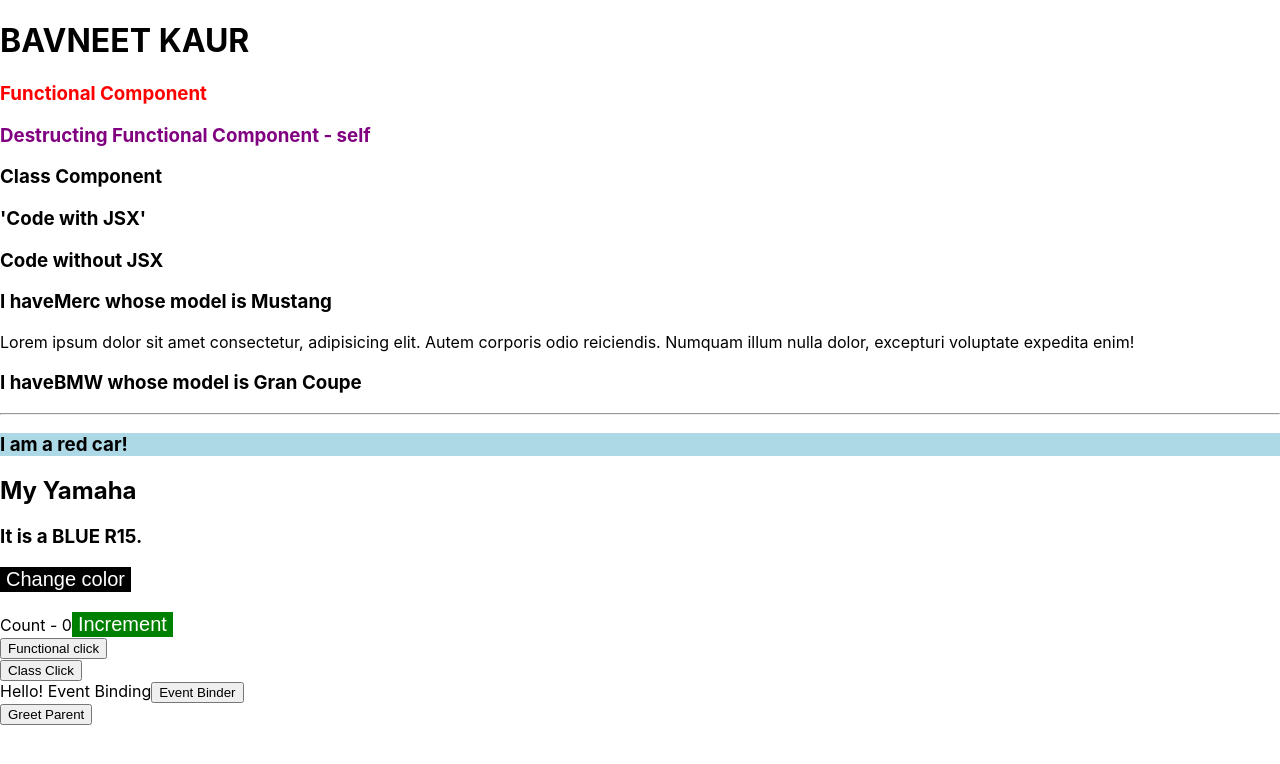
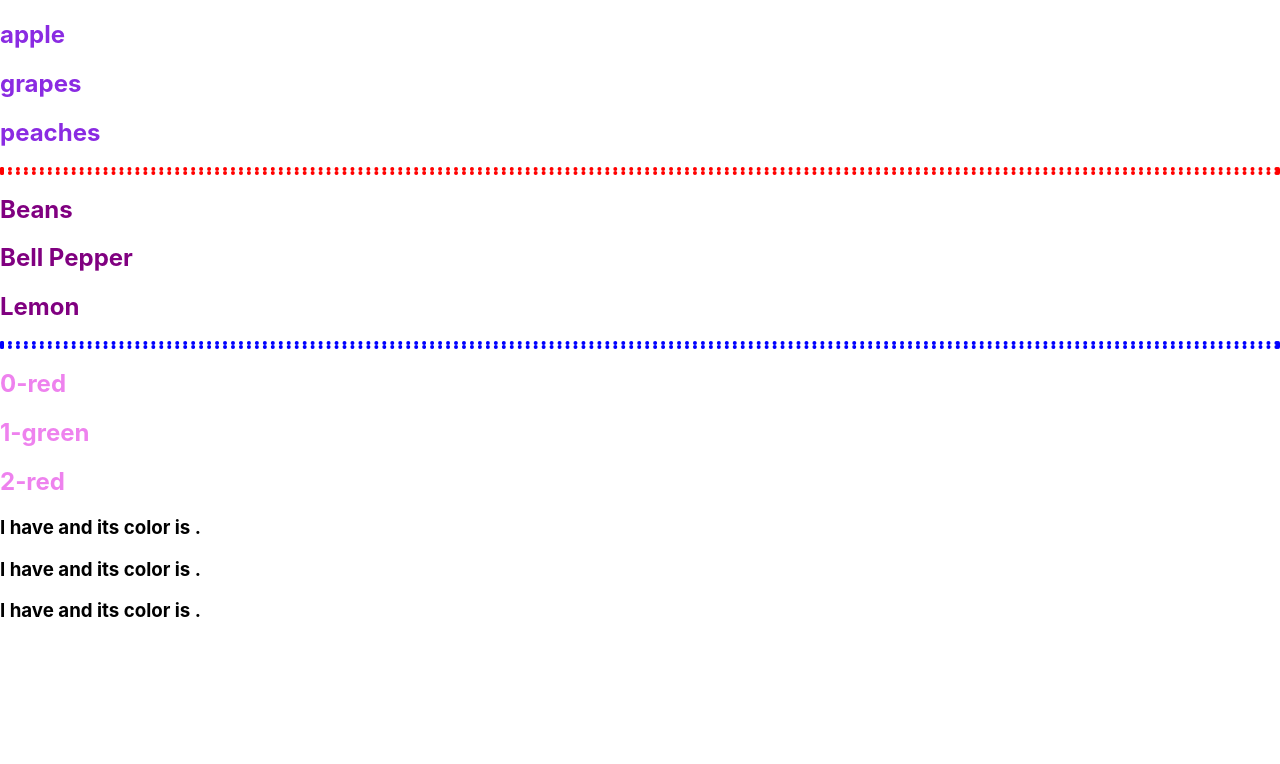
Before and after one commit to Bavneet-kaur/ReactJS, a React (Create React App) app: page / in a window 1280 px wide. Shown: the top 764 px of the page. Built offline with nearby package versions, Linux system fonts and the light colour scheme.

Commit message:
conditional and list rendering

```diff
--- a/src/App.js
+++ b/src/App.js
@@ -11,14 +11,17 @@ import FuncClick from "./Components/FuncClick";
 import ClassClick from "./Components/ClassClick";
 import EventBind from "./Components/EventBind";
 import ParentComp from "./Components/ParentComp";
+import CondClass from "./Components/CondClass.js";
+import List01 from "./Components/List01.js";
+import List02 from "./Components/List02.js";
 
 function App() {
   return (
     <div className="App">
-      <h1>BAVNEET KAUR</h1>
+      {/* <h1>BAVNEET KAUR</h1> */}
       {/* to use the function 'FunComp' we simply call it by self closing html tag
       (if there is no content between them)*/}
-      <FuncComp name = "Destructing" control = "self"/>
+      {/* <FuncComp name = "Destructing" control = "self"/>
       <ClassComp />
       <WithJSX />
       <WithoutJSX />
@@ -30,13 +33,16 @@ function App() {
         </p>
       </Car>
       <Car name="BMW" model="Gran Coupe" /> {/* props used as an attribute */}
-      <CarGarage color ="red"/>
+      {/*<CarGarage color ="red"/>
       <Message/>
       <Counter/>
       <FuncClick/>
       <ClassClick/>
       <EventBind/>
       <ParentComp/>
+      <CondClass/> */}
+      <List01/>
+      <List02/>
     </div>
   );
 }
--- /dev/null
+++ b/src/Components/CondClass.js
@@ -0,0 +1,52 @@
+import React, { Component } from "react";
+
+class CondClass extends Component {
+  constructor(props) {
+    super(props);
+
+    this.state = {
+      isLoggedIn: true
+    };
+  }
+
+  render() {
+    /**
+     **first aproach ---> if-else statements
+     */
+    //     if(this.state.isLoggedIn){
+    //         return <h3>Welcome Bavneet Kaur</h3>
+    //     }else {
+    //         return <h3>Welcome guest</h3>
+    //     }
+    //   }
+    /**
+     **second aproach ---> element varibale
+     */
+//     let message;
+//     if (this.state.isLoggedIn) {
+//       message = <h3>Welcome Bavneet</h3>;
+//     } else {
+//       message = <h3>Welcome guest</h3>;
+//     }
+//     return <div>{message}</div>;
+//   }
+  /**
+   **third aproach ---> ternary operator
+   */
+//   return(
+//     this.state.isLoggedIn ? (
+//         <h3>Welcome Bavneet</h3>
+//     ) : (
+//         <h3>Welcome Guest</h3>
+//     )
+//   )
+  /**
+   **fourth aproach ---> short-circuit operators (&&(AND), ||(OR))
+   */
+  return(
+    this.state.isLoggedIn && <h3>Welcome Bavneet</h3>
+  )
+}
+}
+
+export default CondClass;
--- /dev/null
+++ b/src/Components/List01.js
@@ -0,0 +1,47 @@
+import React from "react";
+
+function List01() {
+  const fruits = ["apple", "grapes", "peaches"];
+
+  const veggies = ["Beans", "Bell Pepper", "Lemon"];
+  const veggiesList = veggies.map((veggies) => (
+    <h2 style={{ color: "purple" }}>{veggies}</h2>
+  ));
+
+  /**
+   * * if there is duplication of data --> const colors = ["red", "green", "red"]
+   * ! error --> Encountered two children with the same key, `red`.
+   * !Keys should be unique so that components maintain their identity across updates.
+   * ?to solve the this issue we add index as a parameter'map(colors,index) =>{}'in a arrow frunction and
+   * ?pass it as a argument to the key --> 'key = {index}'
+   * *you can even check the index value, index value begins with '0'
+   */
+  const colors = ["red", "green", "red"];
+
+  return (
+    <div>
+      {/* first method of using 'map()' method  -- fruitsList*/}
+      {
+      fruits.map((fruits) => (<h2 style={{ color: "blueviolet" }}>{fruits}</h2>))
+      }
+
+      <hr style={{ color: "red", border: "4px dotted" }} />
+
+      {/* second method of using 'map()' method -- veggiesList*/}
+      <div>{veggiesList}</div>
+
+      <hr style={{ color: "blue", border: "4px dotted" }} />
+
+      {/* keys and indexes  -- colorList*/}
+      <div>
+        {colors.map((colors, index) => (
+          <h2 key={index}  style={{ color: "violet" }}>
+            {index}-{colors}
+          </h2>
+        ))}
+      </div>
+    </div>
+  );
+}
+
+export default List01;
--- /dev/null
+++ b/src/Components/List02.js
@@ -0,0 +1,25 @@
+import React from "react";
+import List03 from "./List03";
+
+function List02() {
+  const fruits = [
+    {
+      name: "apple",
+      color: "red",
+    },
+    {
+      name: "pear",
+      color: "green",
+    },
+    {
+      name: "strawberry",
+      color: "pink",
+    },
+  ];
+  const fruitsList = fruits.map((fruits) => (
+    <List03 key = {fruits.name} fruits = "fruits" />
+  ));
+  return <div>{fruitsList}</div>;
+}
+
+export default List02;
--- /dev/null
+++ b/src/Components/List03.js
@@ -0,0 +1,13 @@
+import React from 'react'
+
+
+// destructing props
+function List03({fruits}) {
+  return (
+    <div>
+      <h3>I have {fruits.name} and its color is {fruits.color}.</h3>
+    </div>
+  )
+}
+
+export default List03
```
Also changed, not shown: src/Components/CondFunc.js (added).
